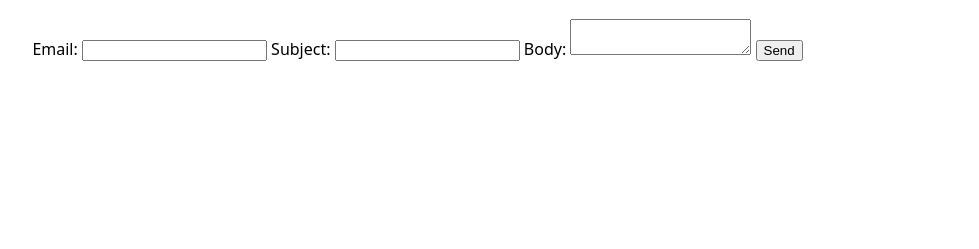
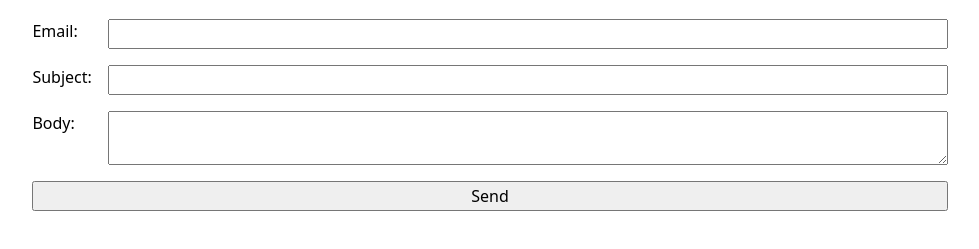
Before and after one commit to koberhauser/portfolio, a plain HTML site: page contact/index.html in a window 1280 px wide. Shown: the part 121-370 px from the top of the page, without its empty margins (150-1129 px from the left). Drawn offline with Linux system fonts and the light colour scheme.

Commit message:
Style contact form

```diff
--- a/style.css
+++ b/style.css
@@ -34,6 +34,28 @@ nav a:hover {
     background-color: oklch(from var(--color-accent) 95% 5% h);
 }
 
+form {
+    display: grid;
+    grid-template-columns: auto 1fr;
+    gap: 1em;
+}
+
+form label {
+    display: grid;
+    grid-template-columns: subgrid;
+    grid-column: 1 / -1;
+}
+
+input,
+textarea,
+button {
+    font: inherit;
+}
+
+button {
+    grid-column: 1 / -1;
+}
+
 .resume-logo {
     width: 100px;
     height: auto;
```
